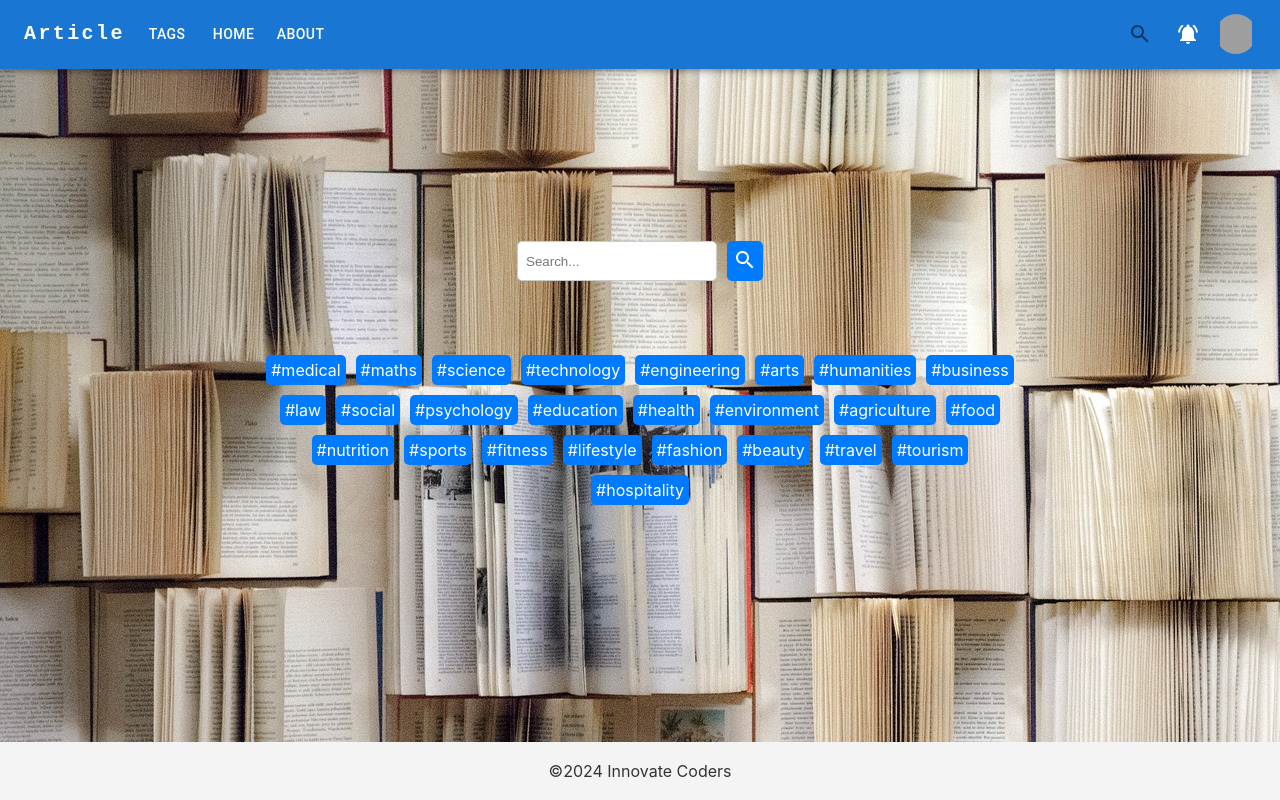
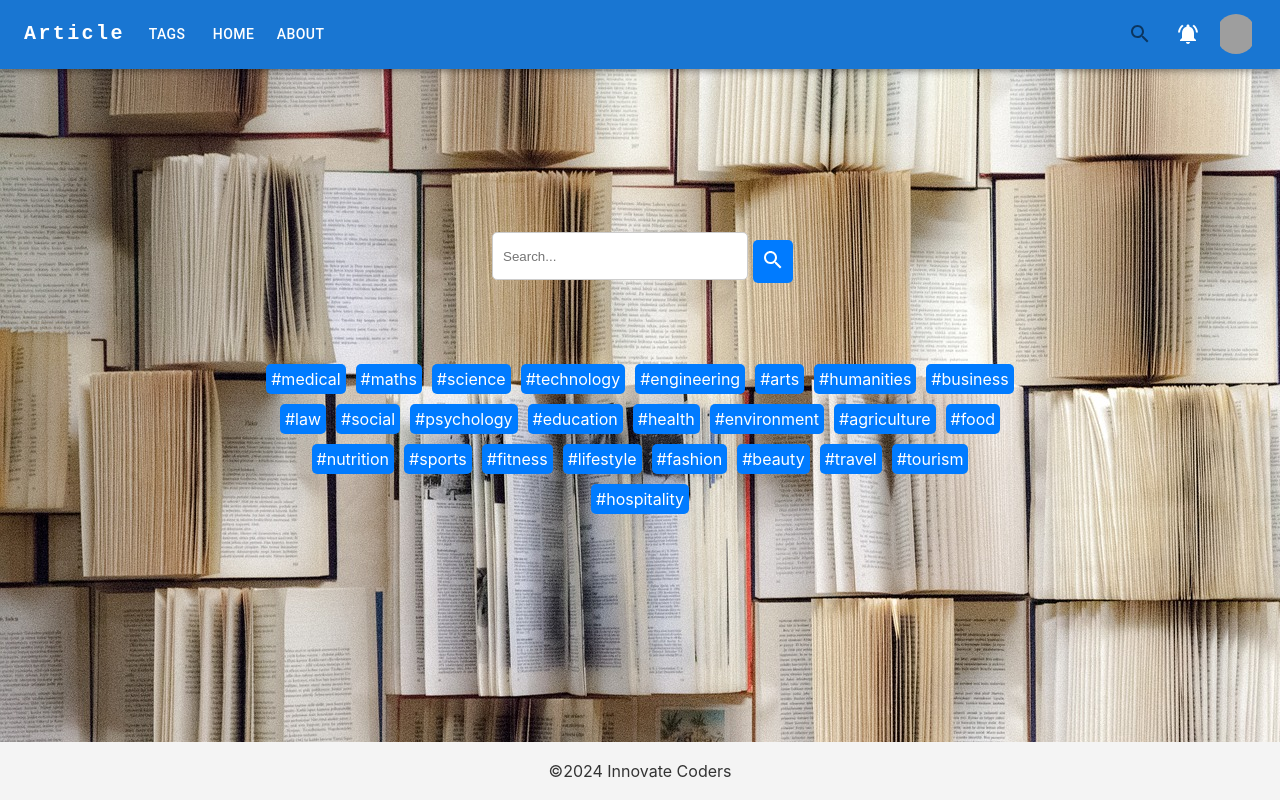
Before and after one commit to paranietharan74/library-management-system-website, a React (Create React App) app: page /article-tag in a window 1280 px wide. Built offline with nearby package versions, Linux system fonts and the light colour scheme; grey boxes are pictures that could not be loaded.

Commit message:
.module.css work completed

```diff
--- a/src/Components/ArticleSummary.js
+++ b/src/Components/ArticleSummary.js
@@ -1,18 +1,19 @@
 import React from 'react';
-import './ArticleSummaryStyle.css';
+import styles from './ArticleSummaryStyle.module.css'; // Import the CSS module
+// ^ Note the change in the import statement
 
 function ArticleSummary(props) {
   return (
-    <div className="article-summary-wrapper">
-      <div className="article-summary-container">
-        <img className="article-image" src={props.articleImage} alt="Article" />
-        <p className="article-summary">{props.summary}</p>
-        <h2 className="article-title">{props.title}</h2>
-        <div className='author-info'>
-          <img className="author-image" src={props.authorImage} alt="Author" />
-          <p className="author-name">{props.authorName}</p>
+    <div className={styles['article-summary-wrapper']}> {/* Use the scoped class name */}
+      <div className={styles['article-summary-container']}> {/* Use the scoped class name */}
+        <img className={styles['article-image']} src={props.articleImage} alt="Article" /> {/* Use the scoped class name */}
+        <p className={styles['article-summary']}>{props.summary}</p> {/* Use the scoped class name */}
+        <h2 className={styles['article-title']}>{props.title}</h2> {/* Use the scoped class name */}
+        <div className={styles['author-info']}>
+          <img className={styles['author-image']} src={props.authorImage} alt="Author" /> {/* Use the scoped class name */}
+          <p className={styles['author-name']}>{props.authorName}</p> {/* Use the scoped class name */}
         </div>
-        <p className="publication-date">Published {props.publishedAgo}</p>
+        <p className={styles['publication-date']}>Published {props.publishedAgo}</p> {/* Use the scoped class name */}
       </div>
     </div>
   );
--- a/src/Components/SearchBar.css
+++ /dev/null
@@ -1,30 +0,0 @@
-.search-bar {
-    display: flex;
-    align-items: center;
-    justify-content: center;
-}
-
-.search-bar input[type="text"],
-.search-bar button {
-    height: 40px; /* Set the height of both input and button */
-    margin: 5px; /* Add some margin between input and button */
-}
-
-.search-bar input[type="text"] {
-    padding: 8px;
-    border-radius: 5px;
-    border: 1px solid #ccc;
-    width: 200px; /* Adjust width as needed */
-}
-
-.search-bar button {
-    background-color: #007bff; /* Blue color, change as needed */
-    color: #fff; /* White color for text */
-    border: none;
-    border-radius: 5px;
-    cursor: pointer;
-}
-
-.search-bar button:hover {
-    background-color: #0056b3; /* Darker shade of blue on hover */
-}
--- a/src/Components/SearchBar.js
+++ b/src/Components/SearchBar.js
@@ -1,6 +1,6 @@
 import React, { useState } from 'react';
 import SearchIcon from '@mui/icons-material/Search';
-import './SearchBar.css';
+import styles from './SearchBar.module.css'; // Import CSS module file
 
 function SearchBar(props) {
     const [searchText, setSearchText] = useState('');
@@ -15,24 +15,27 @@ function SearchBar(props) {
     };
 
     const handleKeyDown = (event) => {
-        // Trigger search if Enter key is pressed
+        // Trigger search if the Enter key is pressed
         if (event.key === 'Enter') {
             handleSearch();
         }
     };
 
     return (
-        <div className="search-bar">
+        <div className={styles.searchBar}>
+            <div className={styles.inputContainer}>
                 <input
                     type="text"
                     placeholder="Search..."
                     value={searchText}
                     onChange={handleInputChange}
                     onKeyDown={handleKeyDown}
+                    className={styles.input}
                 />
-            <button onClick={handleSearch}>
+                <button onClick={handleSearch} className={styles.button}>
                     <SearchIcon />
                 </button>
+            </div>
         </div>
     );
 }
--- /dev/null
+++ b/src/Components/SearchBar.module.css
@@ -0,0 +1,38 @@
+/* SearchBar.module.css */
+.searchBar {
+    display: flex;
+    justify-content: center;
+    align-items: center;
+}
+
+.inputContainer {
+    display: flex;
+    align-items: center;
+}
+
+.inputContainer input{
+    width: 20vw;
+    height: 6vh;
+}
+
+.input {
+    height: 40px;
+    margin: 5px;
+    padding: 8px;
+    border-radius: 5px;
+    border: 1px solid #ccc;
+    width: 200px;
+}
+
+.button {
+    background-color: #007bff;
+    color: #fff;
+    border: none;
+    border-radius: 5px;
+    cursor: pointer;
+    padding: 8px;
+}
+
+.button:hover {
+    background-color: #0056b3;
+}
```
Also changed, not shown: src/Components/ArticleSummaryStyle.module.css (renamed from src/Components/ArticleSummaryStyle.css). Lines whose indentation alone changed are shown as unchanged.
